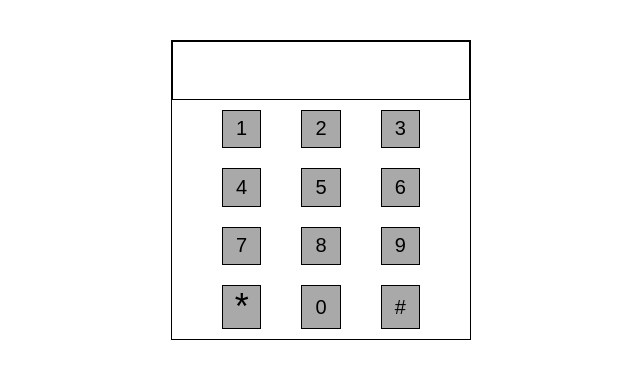
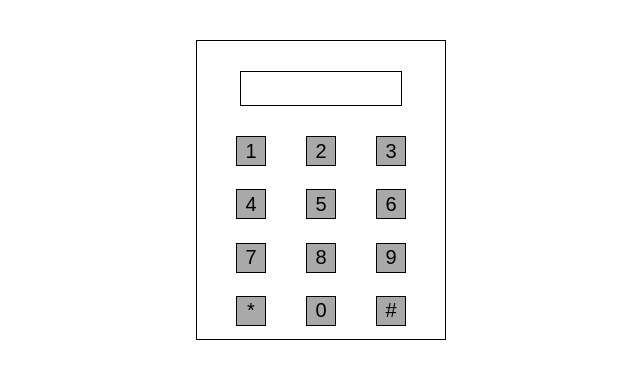
Before and after one commit to dongrigorio2107/demo, a plain HTML site: page index.html in a window 1280 px wide. Shown: the whole page, without its empty margins (319-959 px from the left). Drawn offline with Linux system fonts and the light colour scheme.

Commit message:
design skeleton

```diff
--- a/index.html
+++ b/index.html
@@ -7,7 +7,7 @@
     </head>
     <body>
             <div id="container">
-                <div id="text"></div>
+                <div id="display"></div>
                 <div id="button-1" class="margin-left">1</div>
                 <div id="button-2" class="margin-around">2</div>
                 <div id="button-3" class="margin-right">3</div>
@@ -18,8 +18,8 @@
                 <div id="button-8" class="margin-around">8</div>
                 <div id="button-9" class="margin-right">9</div>
                 <div id="button-0" class="margin-around">0</div>
-                <div id="button-hash" class="margin-right">#</div>
-                <div id="button-asterisk" class="margin-left">*</div>
+                <div id="hash" class="margin-right">#</div>
+                <div id="asterisk" class="margin-left">*</div>
             </div>
         <script src="main.js"></script>
     </body>
--- a/styles.css
+++ b/styles.css
@@ -12,7 +12,7 @@ body {
 
 #container {
     border: solid black 1px;
-    width: 300px;
+    width: 250px;
     height: 300px;
     margin: auto;
     margin-top: 40px;
@@ -29,9 +29,14 @@ body {
         "L M N";
 }
 
-#text {
+#display {
     grid-area: A;
     border: solid black 1px;
+    width: 60%;
+    height: 35px;
+    place-self: center;
+    margin-top: 30px;
+    margin-bottom: 20px
 }
 
 #button-1 {
@@ -64,21 +69,21 @@ body {
 #button-0 {
     grid-area: M;
 }
-#button-asterisk {
+#asterisk {
     grid-area: L;
-    font-size: 1.8em;
-
 }
-#button-hash {
+#hash {
     grid-area: N;
 }
 
-[id^="button-"] {
+[class^="margin-"] {
     background-color: darkgray;
     border: solid black 1px;
     display: grid;
     place-items: center;
     margin: 10px;
+    width: 30px;
+    height: 30px;
 }
 
 .margin-left {
```
